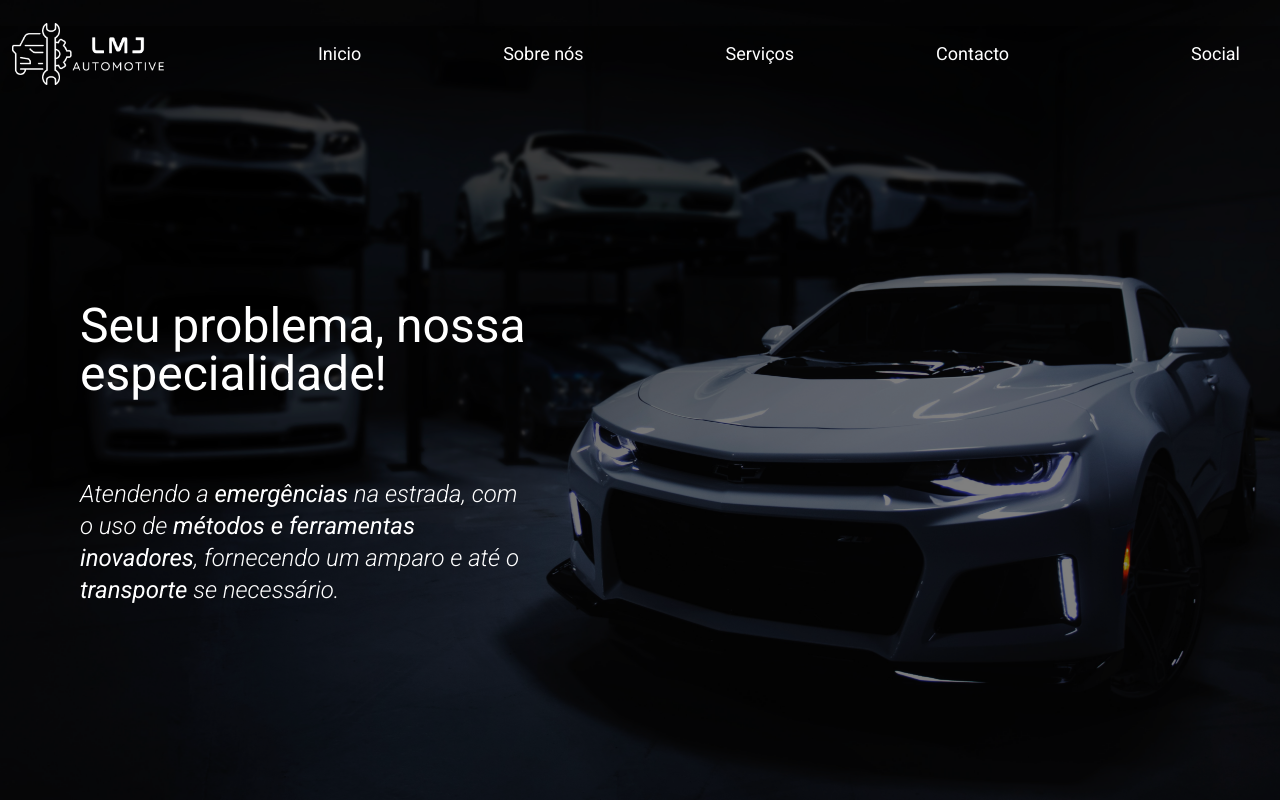
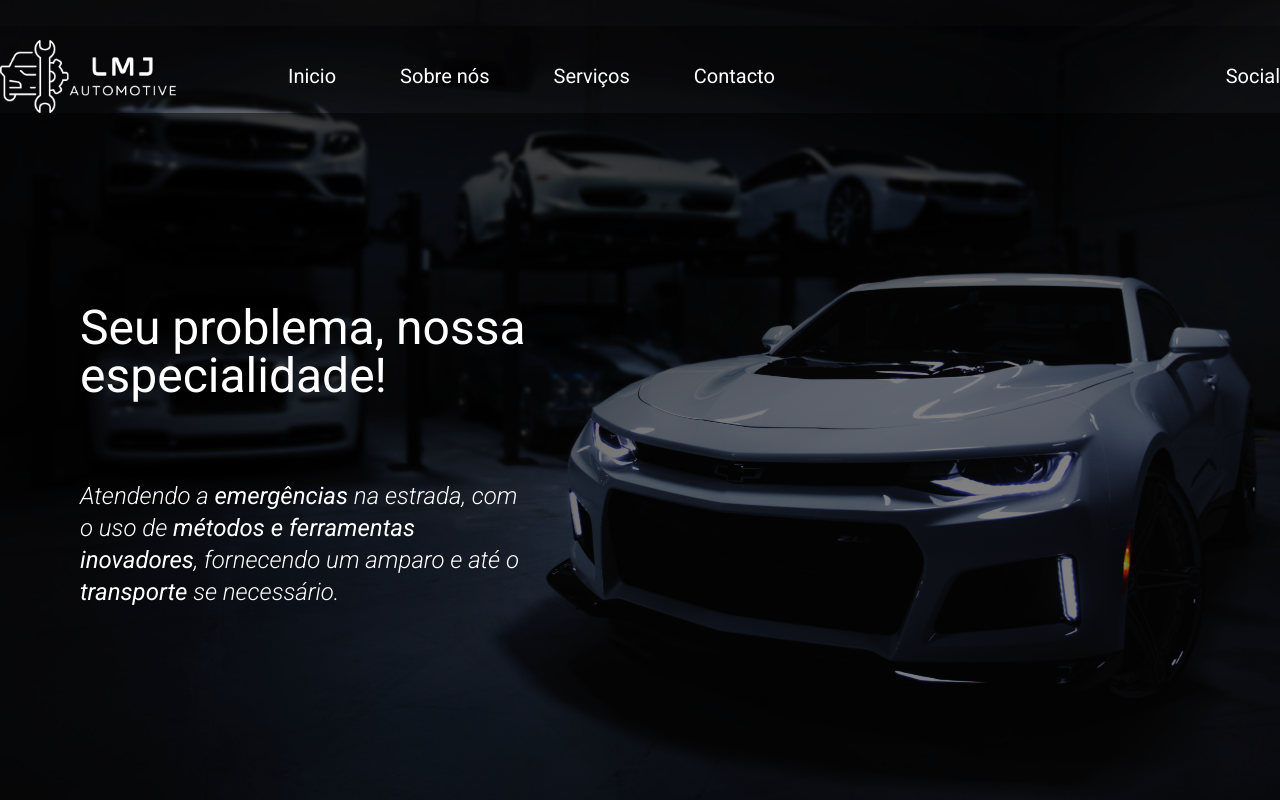
Before and after one commit to mateusfg7/lmj-automotive, a Next.js app: page / in a window 1280 px wide. Built offline with nearby package versions, Linux system fonts and the light colour scheme.

Commit message:
feat: create Menu component on Header

```diff
--- a/src/components/Header/index.tsx
+++ b/src/components/Header/index.tsx
@@ -1,9 +1,22 @@
 import Image from 'next/image'
+
+interface MenuProps {
+  href: string
+  children: React.ReactNode
+}
+
+const Menu = ({ href, children }: MenuProps) => {
+  return (
+    <a href={href} className='hover:underline underline-offset-4'>
+      {children}
+    </a>
+  )
+}
 
 export function Header() {
   return (
-    <header className='bg-[rgba(0,0,0,0.5)] flex justify-between font-normal text-lg'>
-      <div className='max-w-[11rem] p-3 flex items-center justify-center'>
+    <header className='flex justify-between font-normal text-xl pt-10'>
+      <div className='max-w-[11rem] flex items-center justify-center'>
         <Image
           src='/img/logo.png'
           width={95.44}
@@ -21,25 +34,25 @@ export function Header() {
           title='Logo'
         />
       </div>
-      <div className='flex-1 flex items-center'>
+      <div className='flex-1 flex items-center pl-28'>
         <nav className='flex-1'>
-          <ul className='flex justify-evenly'>
+          <ul className='flex justify-left gap-16'>
             <li>
-              <a href='#'>Inicio</a>
+              <Menu href='#'>Inicio</Menu>
             </li>
             <li>
-              <a href='#'>Sobre nós</a>
+              <Menu href='#'>Sobre nós</Menu>
             </li>
             <li>
-              <a href='#'>Serviços</a>
+              <Menu href='#'>Serviços</Menu>
             </li>
             <li>
-              <a href='#'>Contacto</a>
+              <Menu href='#'>Contacto</Menu>
             </li>
           </ul>
         </nav>
       </div>
-      <div className='flex items-center justify-center p-10'>Social</div>
+      <div className='flex items-center justify-center'>Social</div>
     </header>
   )
 }
```
